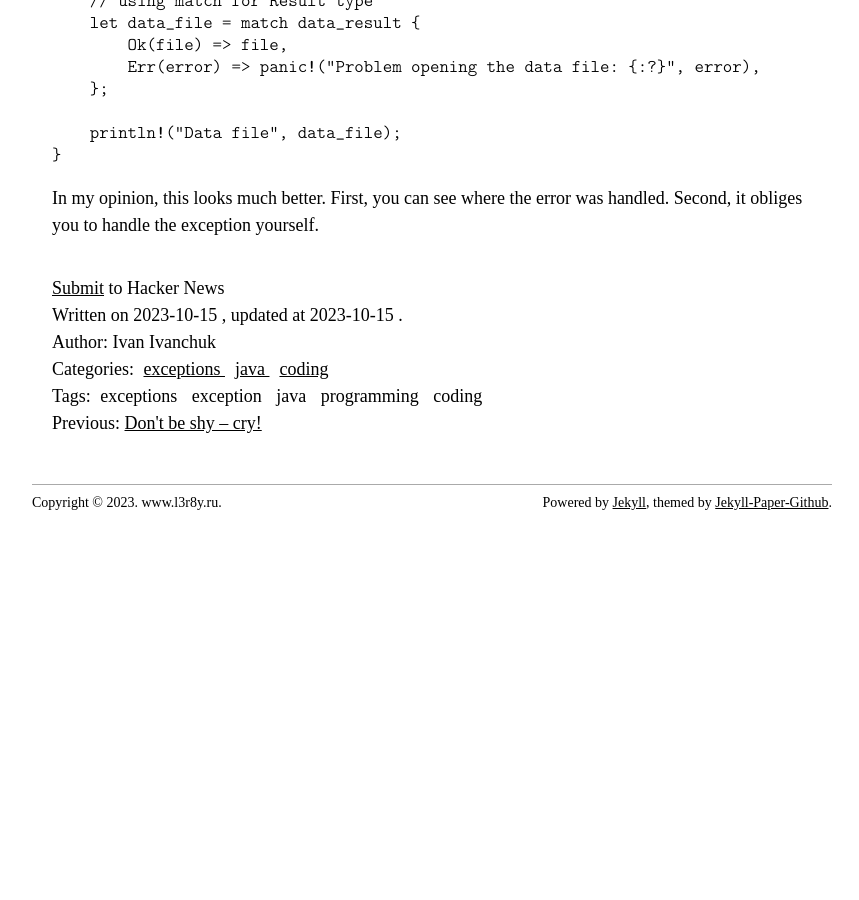
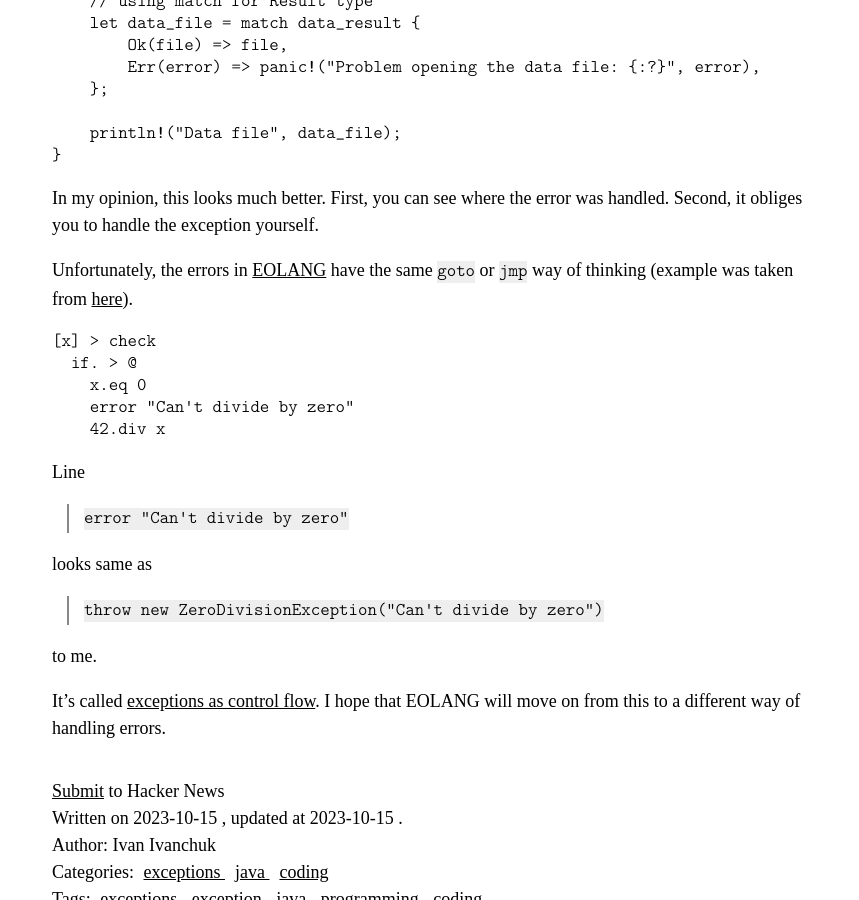
Before and after one commit to l3r8yJ/l3r8yj.github.io, a Jekyll site: the page built from _posts/2023/2023-10-15-on-the-cutting edge-of-exception-handling.md, in a window 1280 px wide and 900 px high, scrolled down 2280 px. Shown: the whole window, without its empty margins (208-1067 px from the left). Built offline with Jekyll 4.4.1, drawn with Linux system fonts in a browser that asks for light colours; some web fonts are replaced; comment, search, counter and statistics services are not loaded; before the commit the page ends 2801 px from its top, so only the background shows below that.

Commit message:
eolang example

````diff
--- a/_posts/2023/2023-10-15-on-the-cutting edge-of-exception-handling.md
+++ b/_posts/2023/2023-10-15-on-the-cutting edge-of-exception-handling.md
@@ -94,3 +94,23 @@ fn main() {
 }
 ```
 In my opinion, this looks much better. First, you can see where the error was handled. Second, it obliges you to handle the exception yourself.
+
+Unfortunately, the errors in [EOLANG](https://www.eolang.org/) have the same `goto` or `jmp` way of thinking (example was taken from [here](https://news.eolang.org/2022-07-18-error-and-try-catch.html)).
+```asm
+[x] > check
+  if. > @
+    x.eq 0
+    error "Can't divide by zero"
+    42.div x
+```
+Line
+
+> `error "Can't divide by zero"`
+
+looks same as
+
+> `throw new ZeroDivisionException("Can't divide by zero")`
+
+to me.
+
+It's called [exceptions as control flow](https://softwareengineering.stackexchange.com/questions/189222/are-exceptions-as-control-flow-considered-a-serious-antipattern-if-so-why). I hope that EOLANG will move on from this to a different way of handling errors.
````
